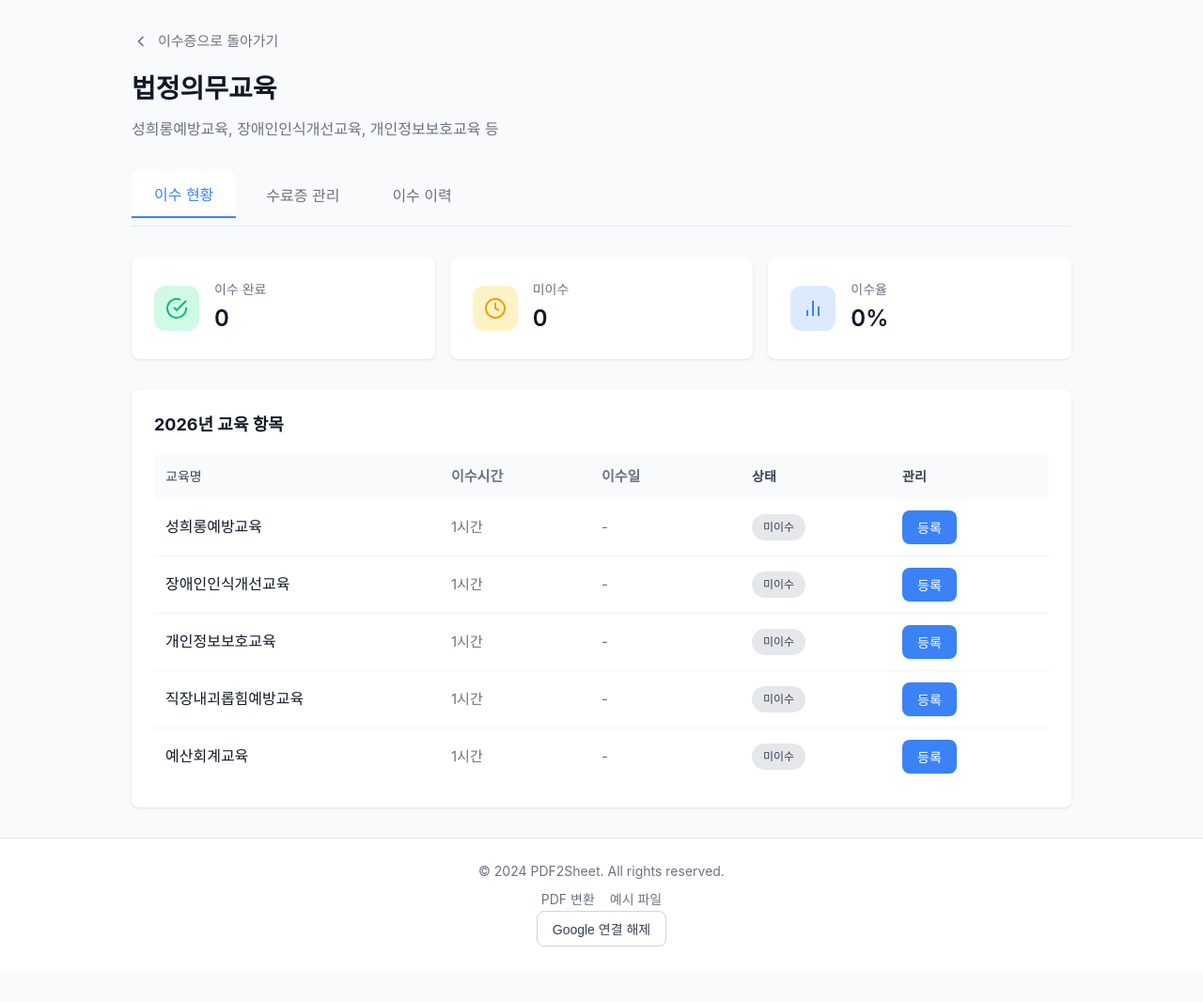
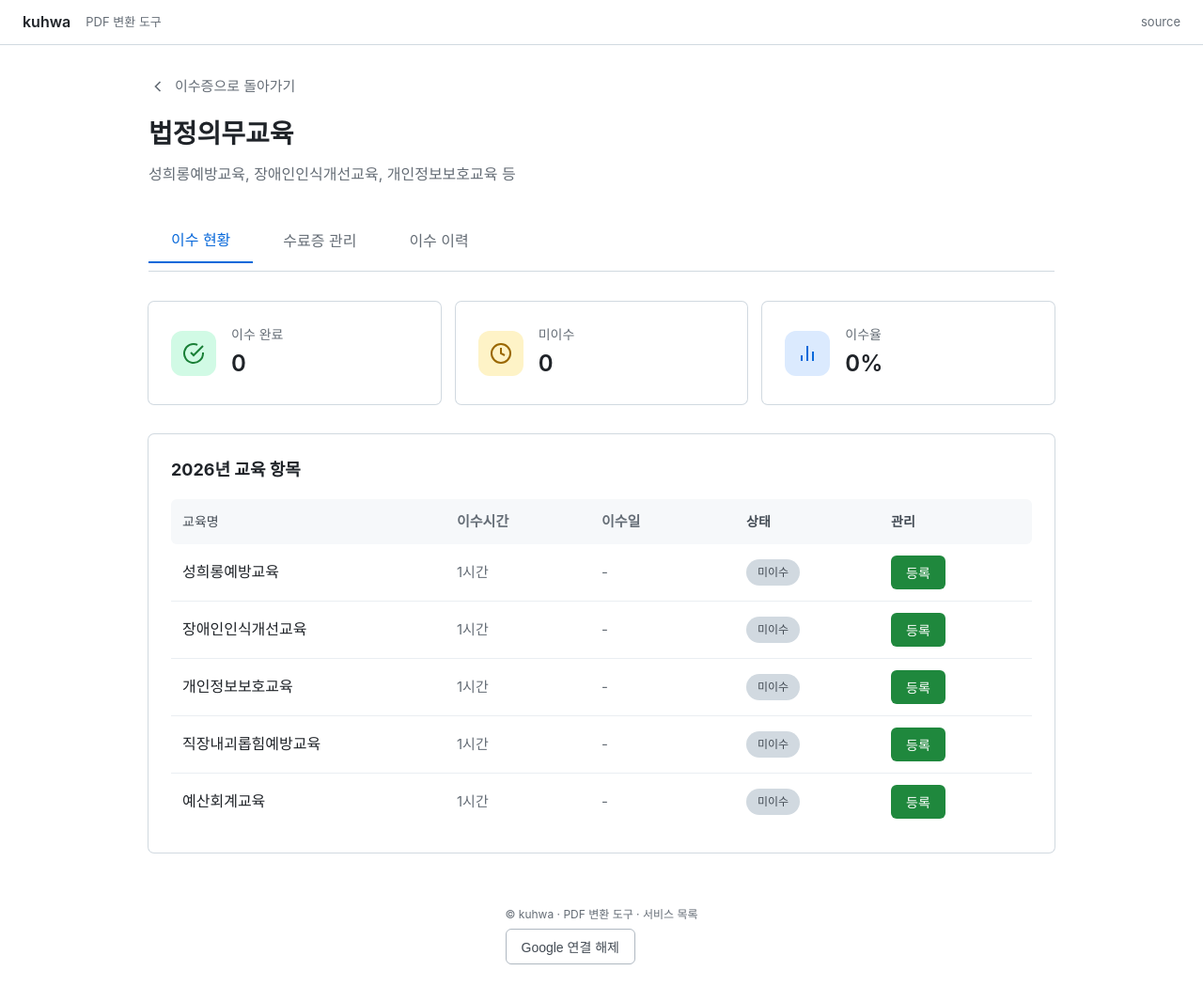
Before and after one commit to devforgekor/pdf-converter, a FastAPI app: page /certificate/legal in a window 1280 px wide. Shown: the whole page at 94% size. Before the commit the page ends 1007 px from the top, so only its background shows below. Run offline with FastAPI, Linux system fonts and the light colour scheme; the visitor is signed in with stand-in values (Sample User, id 1); data that the repository does not hold is empty; parts of the project's set-up code (start-up, migrations or seed data) failed here and were passed over.

Commit message:
feat: kuhwa 포털 셸로 통일 — 48px topbar · Primer 토큰 · 1012px · 포털 푸터
schedule · timetable · cashbook · edufinebot 에 맞추어 전체를 재단했다.
21개 템플릿이 base.html 하나를 상속하므로 셸은 거기서, 색과 카드는
style.css 의 토큰에서 한 번에 반영된다.

base.html
- 48px topbar (kuhwa 로고 · 앱명 'PDF 변환 도구' · source)
- 포털 푸터: © kuhwa · PDF 변환 도구 · 서비스 목록
- Google 연결 해제 버튼은 로그인한 경우에만 노출 (인증 기능 보존)
- 로고 href='/ 는 단일따옴표 — nginx sub_filter 'href="/' 는 이중따옴표만
  치환하므로, 아니면 /app/pdf/ 로 되살아나 포털로 못 돌아간다

style.css
- :root 토큰을 Primer 계열로 (accent #0969da · border #d1d9e0 · fg #1f2328)
- 반지름 8px → 6px, 본문폭 1200 → 1012, 배경 회색 → 흰색
- 그림자 두 토큰을 '0 0 0 1px 링' 으로 치환
  카드 35개 규칙이 border 없이 box-shadow 에만 의존한다. none 으로 바꾸면
  흰 배경 위 흰 카드가 되어 전부 사라진다. 링은 레이아웃을 건드리지 않는
  테두리라 포털 카드와 같은 외형이 된다.
- 주요 버튼 파랑 → 초록 #1f883d (다른 3개 앱과 동일)
- prefers-color-scheme 다크모드 블록 제거 (포털엔 없다)

인라인 스타일 (14개 템플릿)
- 하드코딩 색 51건을 Primer 계열로 매핑 (#3b82f6 → #0969da 등)
- 구글 브랜드색 #4285f4 · 카테고리색(보라/인디고) · 테일윈드 파스텔 배경은
  범주 구분용이라 남겼다
- certificate 카드의 좌측 4px 컬러바 제거

배포: Docker 이미지 재빌드 + 컨테이너 재생성.
compose 는 이 컨테이너를 소유하지 못한다(com.docker.compose.project.{working_dir,
config_files} 라벨이 없어 `docker compose ps` 가 빈칸) → `compose up` 은
포트충돌을 일으키므로 inspect 로 뽑은 옵션 그대로 docker run 으로 재생성.
신규 이미지를 8001 에서 부팅 검증 후 실서비스를 교체했고, 기동 실패 시
자동 롤백하도록 만들었다.

롤백: pdf2sheet:prev-shell-20261010-1445 (이번 직전) · pdf2sheet:prev-20261010

검증: 12개 HTML 페이지 전부 topbar·로고·포털 푸터·kx 1회, CSS 200,
금지목록(translateY·그라데이션·단색헤더) 0, 외부 3자 0.

```diff
--- a/static/css/style.css
+++ b/static/css/style.css
@@ -9,22 +9,26 @@
 
 /* Base Styles */
 :root {
-    --primary: #3b82f6;
-    --primary-hover: #2563eb;
-    --danger: #ef4444;
-    --danger-hover: #dc2626;
-    --success: #10b981;
-    --warning: #f59e0b;
-    --gray-50: #f9fafb;
-    --gray-100: #f3f4f6;
-    --gray-200: #e5e7eb;
-    --gray-300: #d1d5db;
-    --gray-500: #6b7280;
-    --gray-700: #374151;
-    --gray-900: #111827;
-    --radius: 8px;
-    --shadow: 0 1px 3px rgba(0, 0, 0, 0.1);
-    --shadow-lg: 0 10px 15px -3px rgba(0, 0, 0, 0.1);
+    /* kuhwa 포털(Primer 계열) 과 동일한 토큰 */
+    --primary: #0969da;
+    --primary-hover: #0860ca;
+    --danger: #cf222e;
+    --danger-hover: #a40e26;
+    --success: #1a7f37;
+    --warning: #9a6700;
+    --gray-50: #f6f8fa;
+    --gray-100: #eaeef2;
+    --gray-200: #d1d9e0;
+    --gray-300: #afb8c1;
+    --gray-500: #656d76;
+    --gray-700: #424a53;
+    --gray-900: #1f2328;
+    --radius: 6px;
+    /* 그림자 대신 1px 링: 카드 35개 규칙이 border 없이 box-shadow 에만
+       의존하므로 none 으로 바꾸면 사라진다. 0 0 0 1px 는 레이아웃을
+       건드리지 않는 테두리라 포털 카드와 같은 외형이 된다. */
+    --shadow: 0 0 0 1px var(--gray-200);
+    --shadow-lg: 0 0 0 1px var(--gray-200);
 }
 
 * {
@@ -35,7 +39,7 @@
 
 body {
     font-family: -apple-system, BlinkMacSystemFont, 'Segoe UI', Roboto, 'Helvetica Neue', Arial, sans-serif;
-    background-color: var(--gray-50);
+    background-color: #ffffff;
     color: var(--gray-900);
     line-height: 1.6;
     min-height: 100vh;
@@ -48,12 +52,36 @@ body {
     display: inline;
 }
 
+/* ---- 셸: kuhwa 포털과 동일 ---- */
+.topbar {
+    height: 48px;
+    flex: none;
+    display: flex;
+    align-items: center;
+    gap: 16px;
+    padding: 0 24px;
+    border-bottom: 1px solid var(--gray-200);
+    background: #ffffff;
+}
+.topbar .logo { font-weight: 600; font-size: 16px; color: var(--gray-900); text-decoration: none; }
+.topbar .logo:hover { color: var(--primary); text-decoration: none; }
+.topbar .app { font-size: 13px; color: var(--gray-500); }
+.topbar .spacer { flex: 1; }
+.topbar .gh { font-size: 13px; color: var(--gray-500); text-decoration: none; }
+.topbar .gh:hover { color: var(--primary); text-decoration: none; }
+
+@media (max-width: 640px) {
+    .container { padding: 24px 16px 40px; }
+    .topbar { padding: 0 16px; }
+}
+
 /* Container */
+
 .container {
     flex: 1;
-    max-width: 1200px;
+    max-width: 1012px;
     margin: 0 auto;
-    padding: 2rem;
+    padding: 32px 24px 48px;
     width: 100%;
 }
 
@@ -74,12 +102,12 @@ body {
 }
 
 .btn-primary {
-    background: var(--primary);
+    background: #1f883d;
     color: white;
 }
 
 .btn-primary:hover {
-    background: var(--primary-hover);
+    background: #1a7f37;
 }
 
 .btn-outline {
@@ -641,20 +669,25 @@ body {
 
 /* Footer */
 .footer {
-    text-align: center;
-    padding: 1.5rem;
+    max-width: 1012px;
+    margin: 0 auto;
+    padding: 8px 24px 40px;
+    text-align: left;
     color: var(--gray-500);
-    font-size: 0.875rem;
-    border-top: 1px solid var(--gray-200);
-    background: white;
+    font-size: 12px;
+    border-top: none;
+    background: transparent;
 }
 
+.footer p { margin: 0; }
+.footer a { color: var(--gray-500); text-decoration: none; }
+.footer a:hover { color: var(--primary); }
+
 .footer-actions {
-    display: flex;
+    display: inline-flex;
     gap: 1rem;
-    justify-content: center;
     align-items: center;
-    margin-top: 0.5rem;
+    margin: 6px 0 0;
 }
 
 .footer-actions a {
--- a/templates/admin_templates.html
+++ b/templates/admin_templates.html
@@ -160,7 +160,7 @@
 .template-form textarea:focus {
     outline: none;
     border-color: var(--primary);
-    box-shadow: 0 0 0 3px rgba(59, 130, 246, 0.1);
+    box-shadow: 0 0 0 3px rgba(9, 105, 218, 0.1);
 }
 
 .form-row {
--- a/templates/base.html
+++ b/templates/base.html
@@ -2,15 +2,22 @@
 <html lang="ko">
 <head>
     <meta charset="UTF-8">
-    <meta name="viewport" content="width=device-width, initial-scale=1.0, maximum-scale=5.0">
-    <meta name="theme-color" content="#3b82f6">
-    <meta name="apple-mobile-web-app-capable" content="yes">
-    <meta name="apple-mobile-web-app-status-bar-style" content="default">
-    <title>{% block title %}PDF to Spreadsheet{% endblock %}</title>
+    <meta name="viewport" content="width=device-width, initial-scale=1.0">
+    <meta name="theme-color" content="#ffffff">
+    <title>{% block title %}PDF 변환 도구{% endblock %}</title>
     <link rel="stylesheet" href="/static/css/style.css">
     {% block extra_css %}{% endblock %}
 </head>
 <body>
+
+    {# href='/ 를 단일따옴표로 쓴 이유: nginx sub_filter 'href="/' 는 이중따옴표만
+       치환하므로, 포털 링크(/)가 /app/pdf/ 로 되살아나는 것을 막는다 #}
+    <header class="topbar">
+        <a class="logo" href='/'>kuhwa</a>
+        <span class="app">PDF 변환 도구</span>
+        <span class="spacer"></span>
+        <a class="gh" href="https://github.com/devforgekor/kuhwa" target="_blank" rel="noopener">source</a>
+    </header>
 
     <main class="container">
         {% set messages = get_flashed_messages(request) %}
@@ -24,16 +31,12 @@
     </main>
 
     <footer class="footer">
-        <p>&copy; 2024 PDF2Sheet. All rights reserved.</p>
-        <p class="footer-actions">
-            <a href="/upload">PDF 변환</a>
-            <a href="/examples">예시 파일</a>
-            {% if request.session.get("user_id") %}
-            <form action="/logout" method="post" class="nav-form">
-                <button type="submit" class="btn btn-outline btn-small">Google 연결 해제</button>
-            </form>
-            {% endif %}
-        </p>
+        <p>© kuhwa · PDF 변환 도구 · <a href='/'>서비스 목록</a></p>
+        {% if request.session.get("user_id") %}
+        <form action="/logout" method="post" class="nav-form footer-actions">
+            <button type="submit" class="btn btn-outline btn-small">Google 연결 해제</button>
+        </form>
+        {% endif %}
     </footer>
 
     {% block extra_js %}{% endblock %}
--- a/templates/batch.html
+++ b/templates/batch.html
@@ -101,7 +101,7 @@
 .upload-zone:hover,
 .upload-zone.dragover {
     border-color: var(--primary);
-    background: rgba(59, 130, 246, 0.05);
+    background: rgba(9, 105, 218, 0.05);
 }
 
 .upload-icon {
--- a/templates/integrity_education.html
+++ b/templates/integrity_education.html
@@ -434,7 +434,7 @@
 
 .upload-zone:hover {
     border-color: var(--primary);
-    background: rgba(59, 130, 246, 0.05);
+    background: rgba(9, 105, 218, 0.05);
 }
 
 .upload-icon {
--- a/templates/legal_education.html
+++ b/templates/legal_education.html
@@ -305,9 +305,9 @@
     border-radius: 12px;
 }
 
-.status-icon.completed { background: #d1fae5; color: #10b981; }
-.status-icon.pending { background: #fef3c7; color: #f59e0b; }
-.status-icon.rate { background: #dbeafe; color: #3b82f6; }
+.status-icon.completed { background: #d1fae5; color: #1a7f37; }
+.status-icon.pending { background: #fef3c7; color: #9a6700; }
+.status-icon.rate { background: #dbeafe; color: #0969da; }
 
 .status-label {
     display: block;
@@ -406,7 +406,7 @@
 
 .upload-zone:hover {
     border-color: var(--primary);
-    background: rgba(59, 130, 246, 0.05);
+    background: rgba(9, 105, 218, 0.05);
 }
 
 .upload-icon {
--- a/templates/safety_education.html
+++ b/templates/safety_education.html
@@ -452,7 +452,7 @@
 
 .upload-zone:hover {
     border-color: var(--primary);
-    background: rgba(59, 130, 246, 0.05);
+    background: rgba(9, 105, 218, 0.05);
 }
 
 .upload-icon {
```
Also changed, not shown: other parts of static/css/style.css (+11 -43 lines), templates/admin.html (+5 -5 lines), templates/admin_template_edit.html (+9 -9 lines), templates/certificate.html (+5 -6 lines), templates/certificate_records.html (+4 -4 lines), templates/examples.html (+4 -4 lines), templates/password.html (+6 -6 lines).
